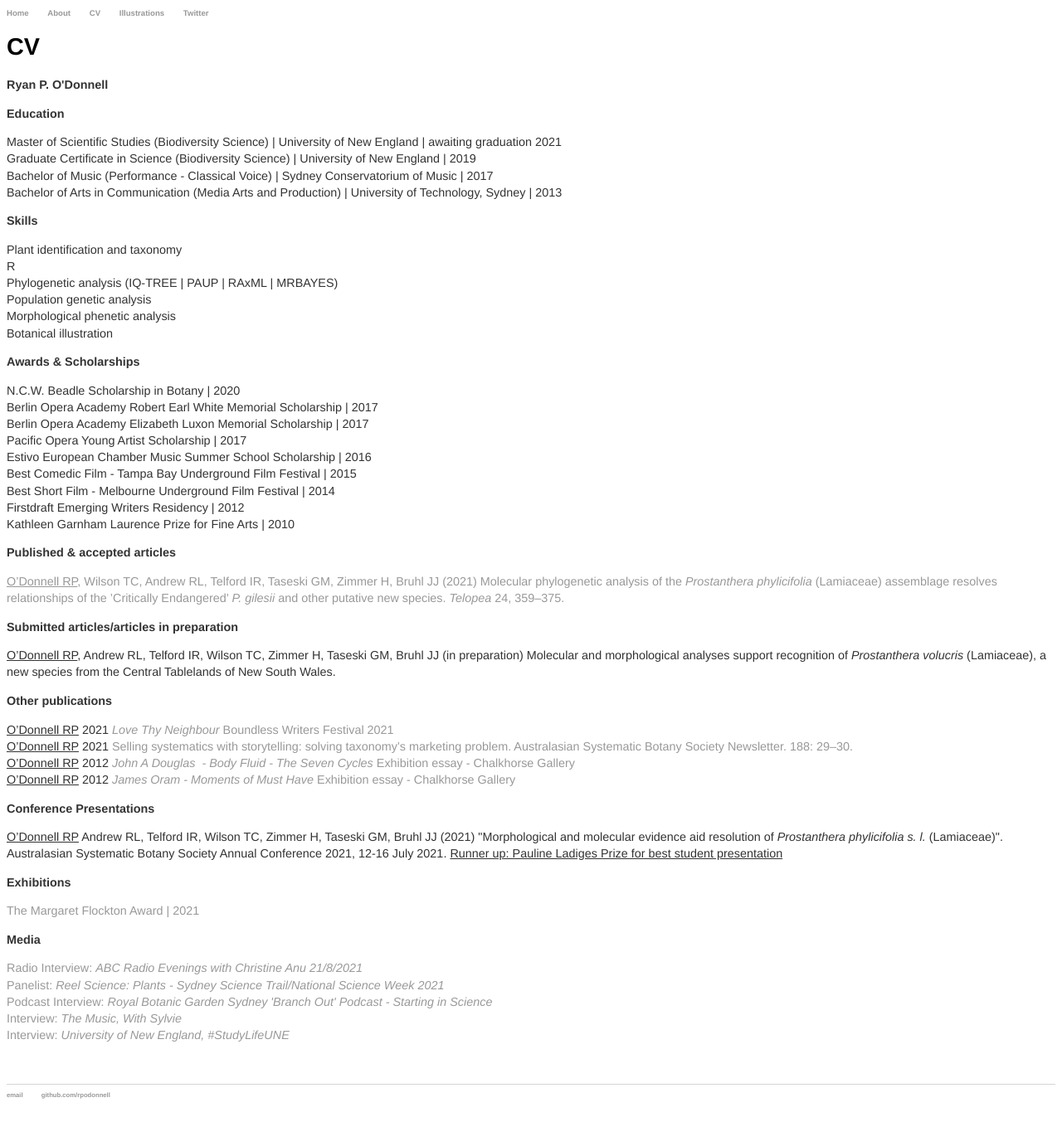
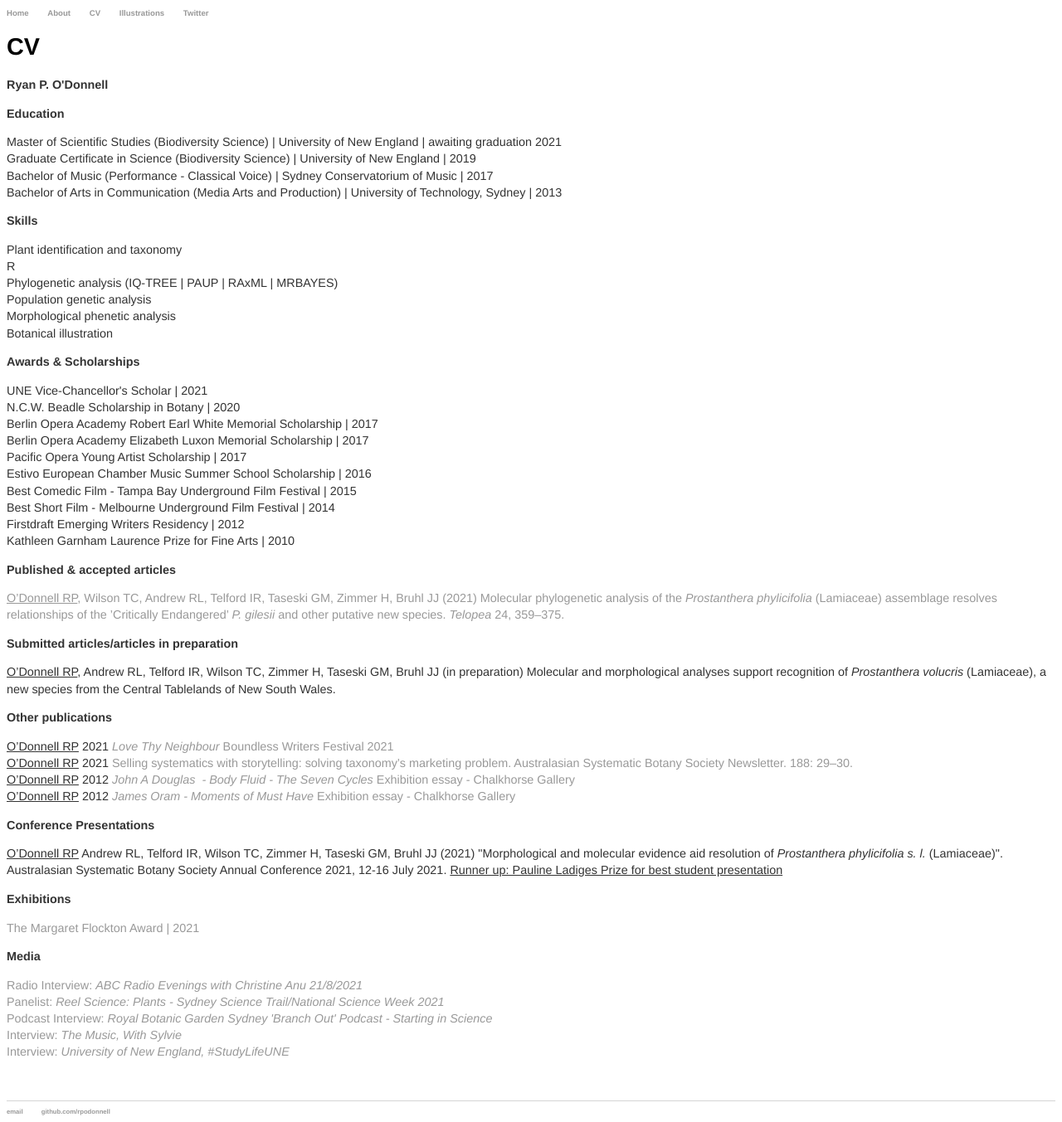
Before and after one commit to rpodonnell/rpodonnell.github.io, a Jekyll site: the page built from cv/index.html, in a window 1280 px wide. Shown: the whole page at 83% size. Built offline with Jekyll 4.4.1, drawn with Linux system fonts in a browser that asks for light colours.

Commit message:
Update index.html

```diff
--- a/cv/index.html
+++ b/cv/index.html
@@ -18,7 +18,8 @@ Botanical illustration<br/>
 </p>
 
 <p><strong>Awards &amp; Scholarships&nbsp;</strong></p>
-<p>N.C.W. Beadle Scholarship in Botany | 2020<br />
+<p> UNE Vice-Chancellor's Scholar | 2021<br />
+N.C.W. Beadle Scholarship in Botany | 2020<br />
 Berlin Opera Academy Robert Earl White Memorial Scholarship | 2017<br />
 Berlin Opera Academy Elizabeth Luxon Memorial Scholarship | 2017<br />
 Pacific Opera Young Artist Scholarship | 2017<br />
```
